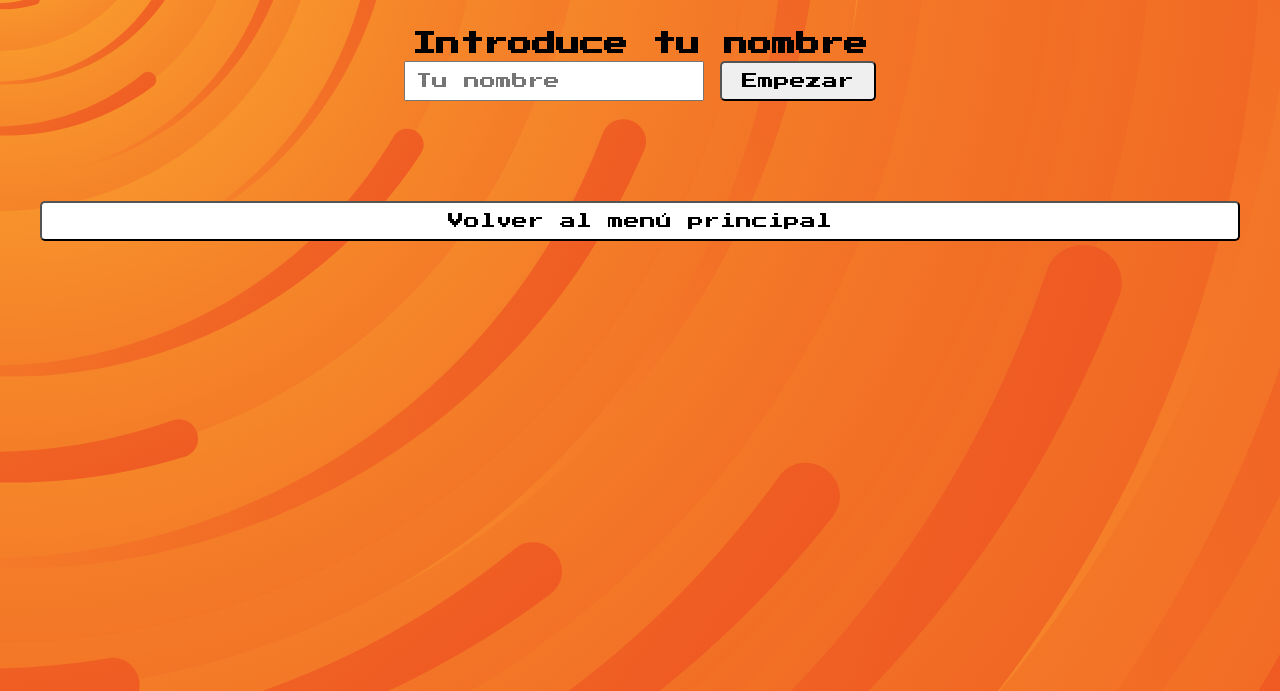
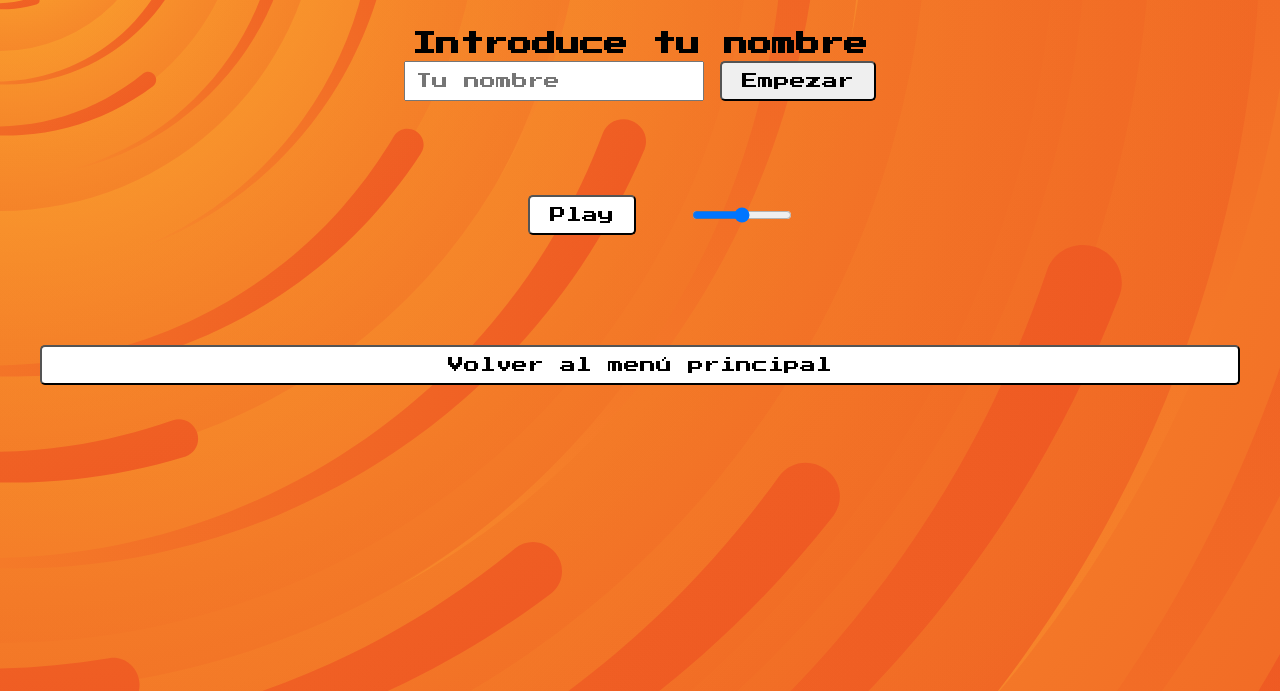
Before and after one commit to FRANCISCOJESUS1980/juegopokemon, a website built with Vite: page index.html in a window 1280 px wide. Shown: the part 109-800 px from the top of the page. Built offline with nearby package versions, Linux system fonts and the light colour scheme.

Commit message:
feat metiendo controles musica y stylos musica

```diff
--- /dev/null
+++ b/componentes/musica.scss
@@ -0,0 +1,28 @@
+.music-controls {
+  display: flex;
+
+  gap: 1rem;
+  margin: 20px;
+}
+
+#playPauseBtn {
+  font-family: 'Press Start 2P', system-ui;
+  font-size: 16px;
+  padding: 10px 20px;
+  margin: 20px 40px;
+  cursor: pointer;
+  border-radius: 5px;
+  background-color: white;
+  cursor: pointer;
+  transition: background-color 0.3s;
+
+  justify-content: center;
+}
+
+#playPauseBtn:hover {
+  background-color: orange;
+}
+
+#volumeControl {
+  width: 100px;
+}
--- a/index.html
+++ b/index.html
@@ -38,6 +38,17 @@
           <button id="go-back" class="volver">Volver Menu</button>
         </div>
       </div>
+      <div class="music-controls">
+        <button id="playPauseBtn">Play</button>
+        <input
+          type="range"
+          id="volumeControl"
+          min="0"
+          max="1"
+          step="0.1"
+          value="0.5"
+        />
+      </div>
     </main>
     <p class="wrong"></p>
     <script type="module" src="./main.js"></script>
--- a/main.js
+++ b/main.js
@@ -6,21 +6,23 @@ import './componentes/botones'
 import './componentes/btnvolverMenuPrin'
 
 document.addEventListener('DOMContentLoaded', () => {
-  const games = document.querySelectorAll('.game')
-
   const musicUrl =
     'https://www.bensound.com/bensound-music/bensound-relaxing.mp3'
-
   let audio = new Audio(musicUrl)
   audio.loop = true
   audio.volume = 0.5
 
   const isMusicPlaying = localStorage.getItem('isMusicPlaying') === 'true'
+  const playPauseBtn = document.getElementById('playPauseBtn')
+  const volumeControl = document.getElementById('volumeControl')
 
   if (isMusicPlaying) {
     audio.play().catch((error) => {
       console.error('Error al reproducir la música:', error)
     })
+    playPauseBtn.textContent = 'Pause'
+  } else {
+    playPauseBtn.textContent = 'Play'
   }
 
   const startMusic = () => {
@@ -29,17 +31,26 @@ document.addEventListener('DOMContentLoaded', () => {
     })
     document.removeEventListener('click', startMusic)
   }
+  document.addEventListener('click', startMusic)
 
-  games.forEach((game) => {
-    game.addEventListener('click', (event) => {
-      event.preventDefault()
-      const url = game.getAttribute('data-url')
+  playPauseBtn.addEventListener('click', () => {
+    if (audio.paused) {
+      audio.play().catch((error) => {
+        console.error('Error al reproducir la música:', error)
+      })
+      playPauseBtn.textContent = 'Pause'
+      localStorage.setItem('isMusicPlaying', 'true')
+    } else {
+      audio.pause()
+      playPauseBtn.textContent = 'Play'
+      localStorage.setItem('isMusicPlaying', 'false')
+    }
+  })
 
-      localStorage.setItem('isMusicPlaying', !audio.paused)
+  volumeControl.addEventListener('input', (event) => {
+    audio.volume = event.target.value
+  })
 
-      window.location.href = url
-    })
-  })
   window.addEventListener('beforeunload', () => {
     localStorage.setItem('isMusicPlaying', !audio.paused)
   })
--- a/main.scss
+++ b/main.scss
@@ -3,6 +3,7 @@
 @import './componentes/startGame.scss';
 @import './componentes/score.scss';
 @import './componentes/btnvolverMenuPrin.scss';
+@import './componentes/musica.scss';
 
 * {
   margin: 0;
```
